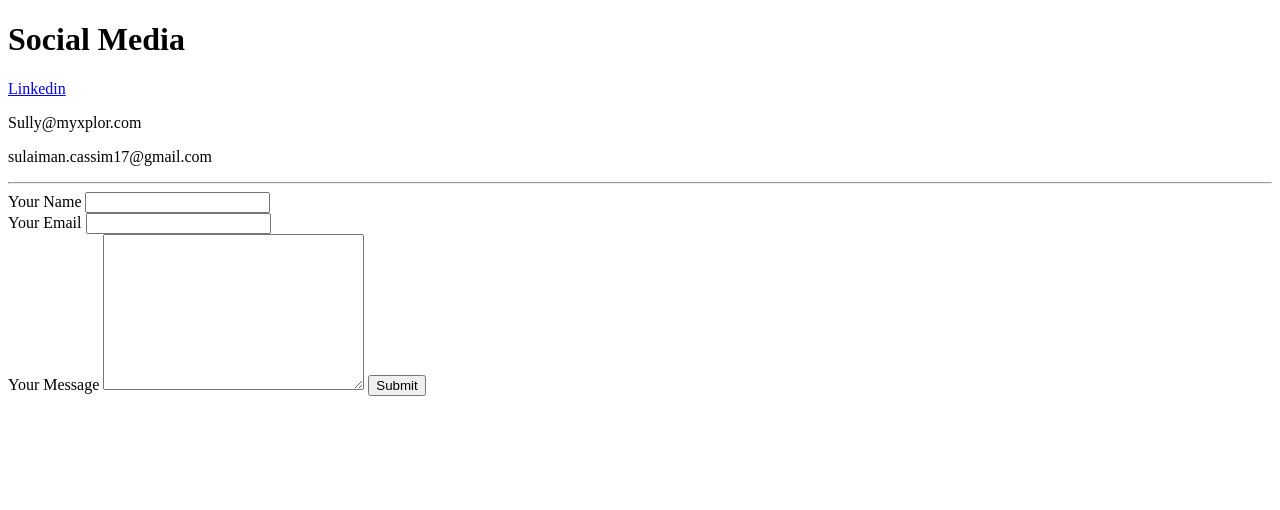
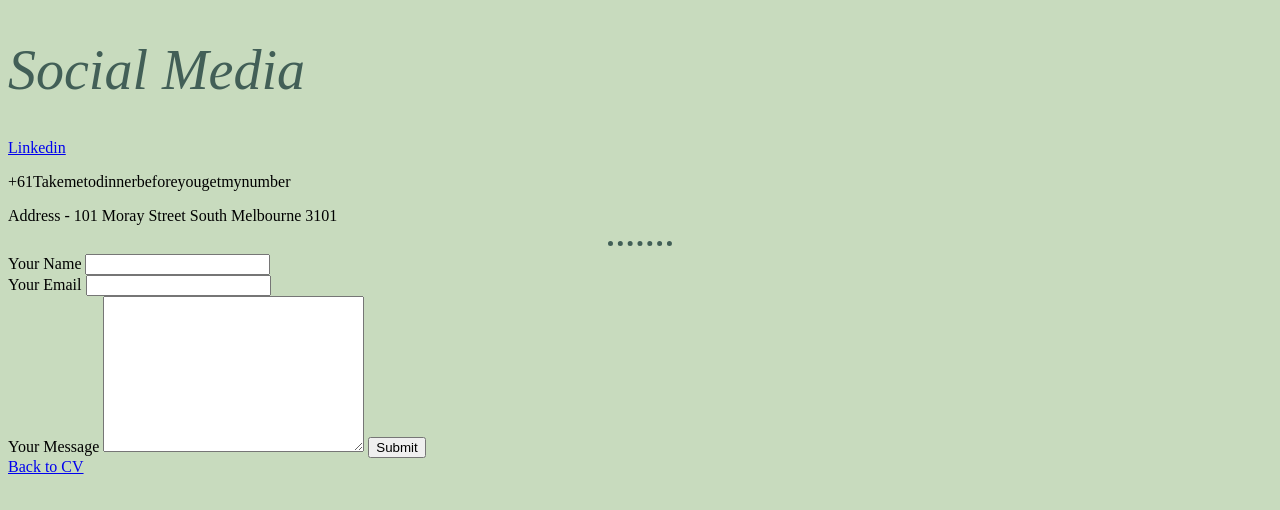
Before and after one commit to Sully1793/cv, a plain HTML site: page contact.html in a window 1280 px wide. Drawn offline with Linux system fonts and the light colour scheme.

Commit message:
Update contact.html

```diff
--- a/contact.html
+++ b/contact.html
@@ -3,12 +3,13 @@
   <head>
     <meta charset="utf-8">
     <title>How to Contact Me</title>
+    <link rel="stylesheet" href="css/styles.css">
   </head>
   <body>
 <h1>Social Media</h1>
 <p><a href="https://au.linkedin.com/in/sulaiman-cassim-a53ab9117">Linkedin</a></p>
-<p>Sully@myxplor.com</p>
-<p>sulaiman.cassim17@gmail.com</p>
+<p>+61Takemetodinnerbeforeyougetmynumber</p>
+<p>Address - 101 Moray Street South Melbourne 3101</p>
 <hr>
 
 <form action="mailto:sully@myxplor.com" method="post" enctype="text/plain">
@@ -20,5 +21,6 @@
   <textarea name="" rows="10" cols="30"></textarea>
   <input type="submit" name="YourMessage">
 </form>
+<a class= "linkpage" href="index.html">Back to CV</a>
   </body>
 </html>
```
